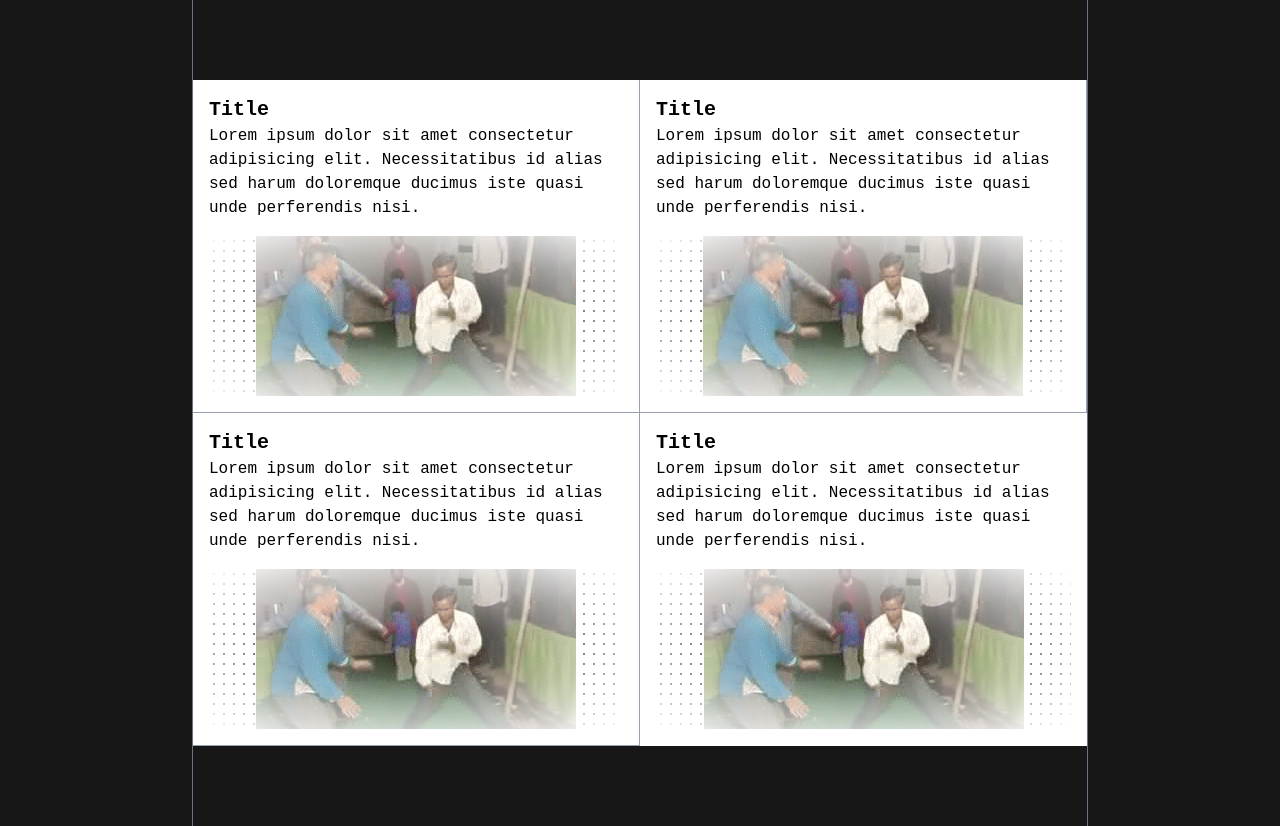
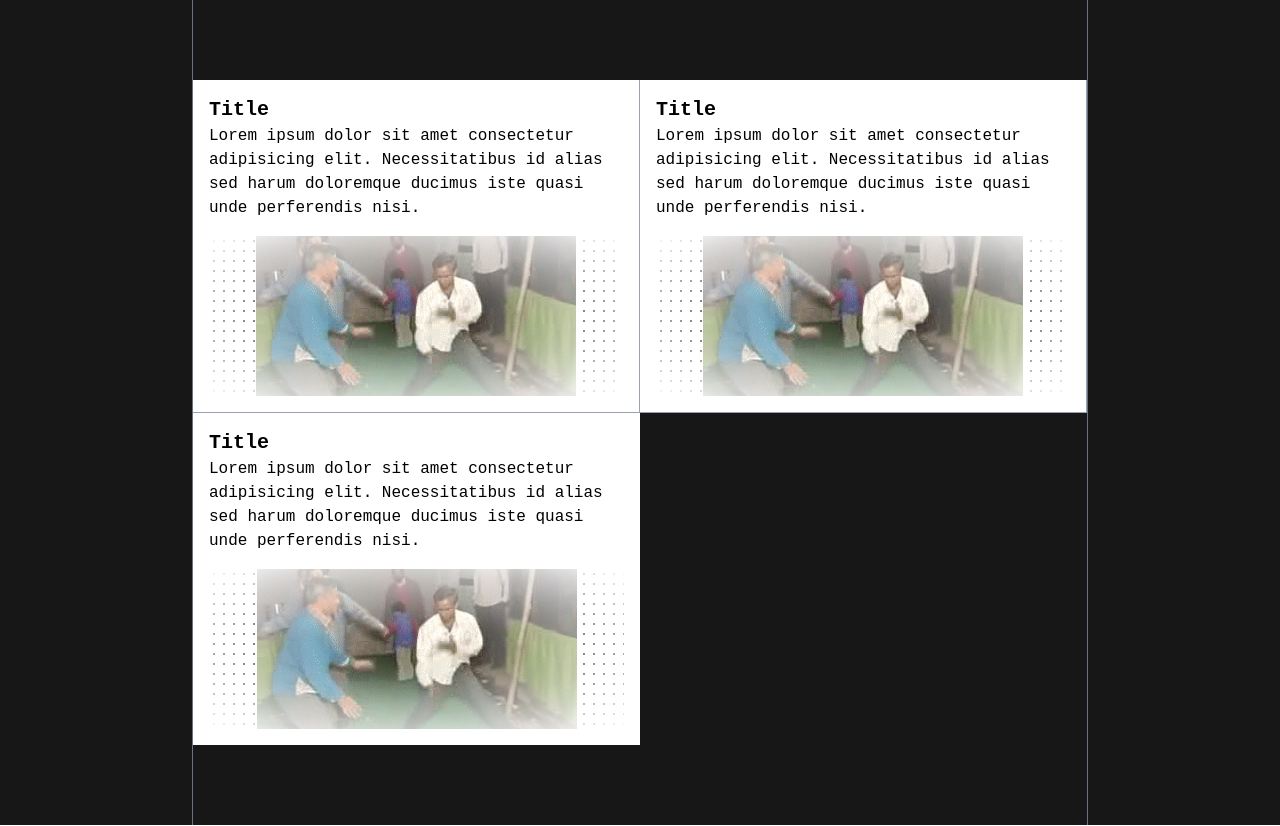
Before and after one commit to Divyanshu951/Tailwind-playground, a React (Vite) app: page /grid in a window 1280 px wide. Built offline with nearby package versions, Linux system fonts and the light colour scheme.

Commit message:
remove a grid item

```diff
--- a/src/projects/grid/AppLayoutGrid.jsx
+++ b/src/projects/grid/AppLayoutGrid.jsx
@@ -7,7 +7,6 @@ function AppLayoutGrid() {
         <div className="grid w-full divide-x divide-y divide-gray-400 sm:grid-cols-2">
           <Card />
           <Card />
-          <Card className="col-span-2" />
           <Card className="col-span-2" />
         </div>
       </Container>
```
